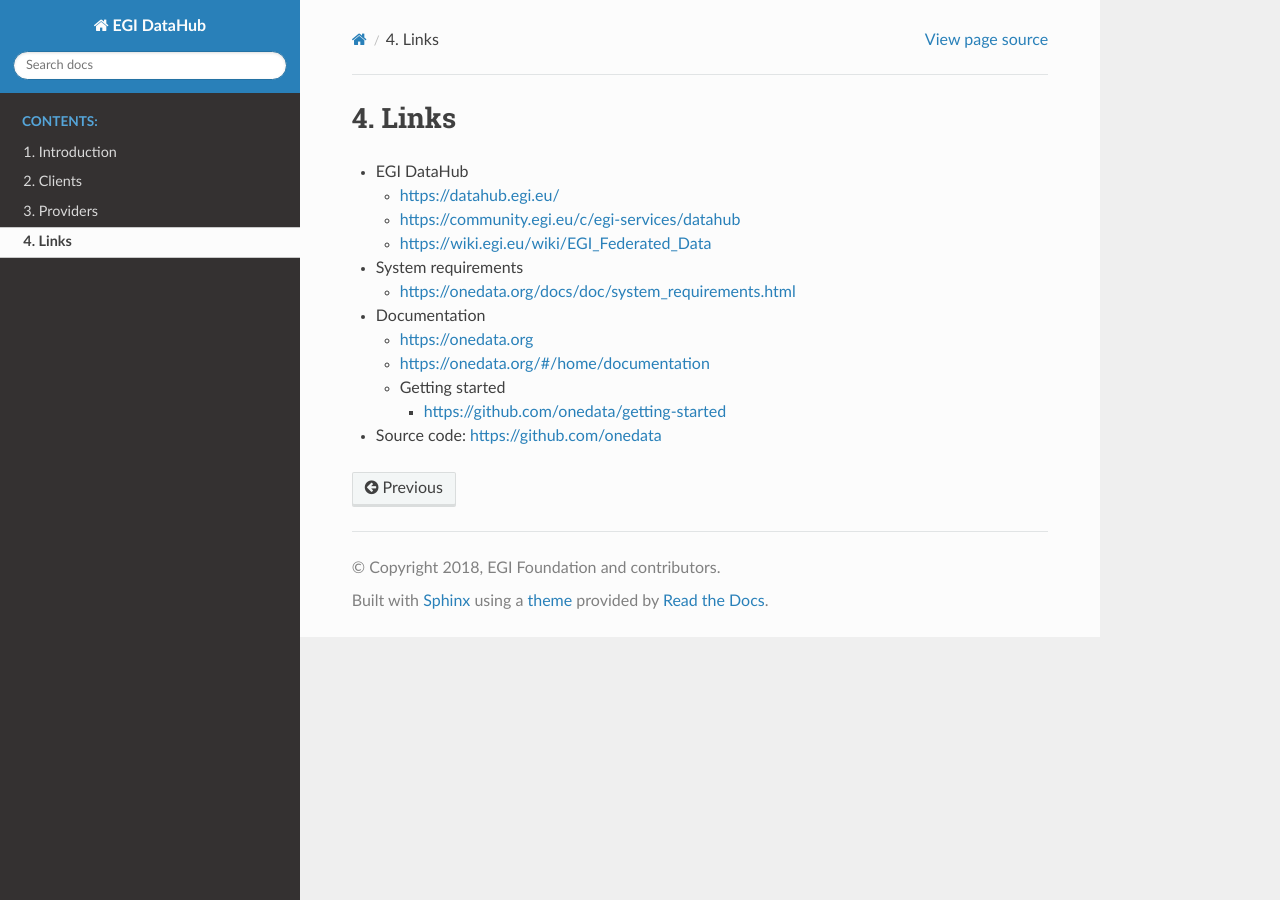
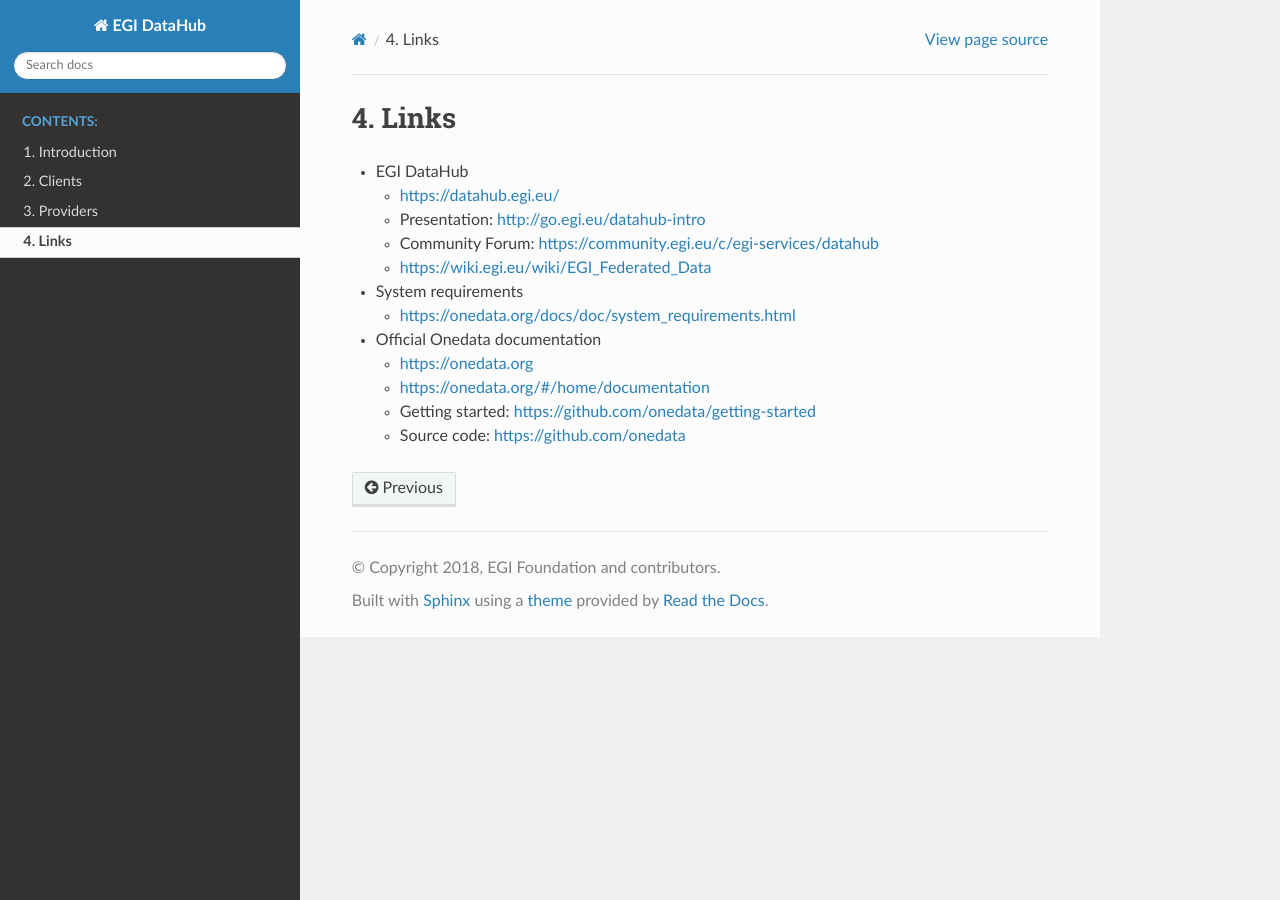
Before and after one commit to EGI-Federation/datahub-documentation, a Sphinx documentation site: the page built from source/links.rst, in a window 1280 px wide. Built offline with Sphinx 7.4.7 and the Read the Docs theme 2.0.0, drawn with Linux system fonts in a browser that asks for light colours.

Commit message:
Update links

```diff
--- a/source/links.rst
+++ b/source/links.rst
@@ -6,19 +6,17 @@
 * EGI DataHub
 
   * https://datahub.egi.eu/
-  * https://community.egi.eu/c/egi-services/datahub
+  * Presentation: http://go.egi.eu/datahub-intro
+  * Community Forum: https://community.egi.eu/c/egi-services/datahub
   * https://wiki.egi.eu/wiki/EGI_Federated_Data
 
 * System requirements
 
   * https://onedata.org/docs/doc/system_requirements.html
 
-* Documentation
+* Official Onedata documentation
 
   * https://onedata.org
   * https://onedata.org/#/home/documentation
-  * Getting started
-
-    * https://github.com/onedata/getting-started
-
-* Source code: https://github.com/onedata
+  * Getting started: https://github.com/onedata/getting-started
+  * Source code: https://github.com/onedata
```
